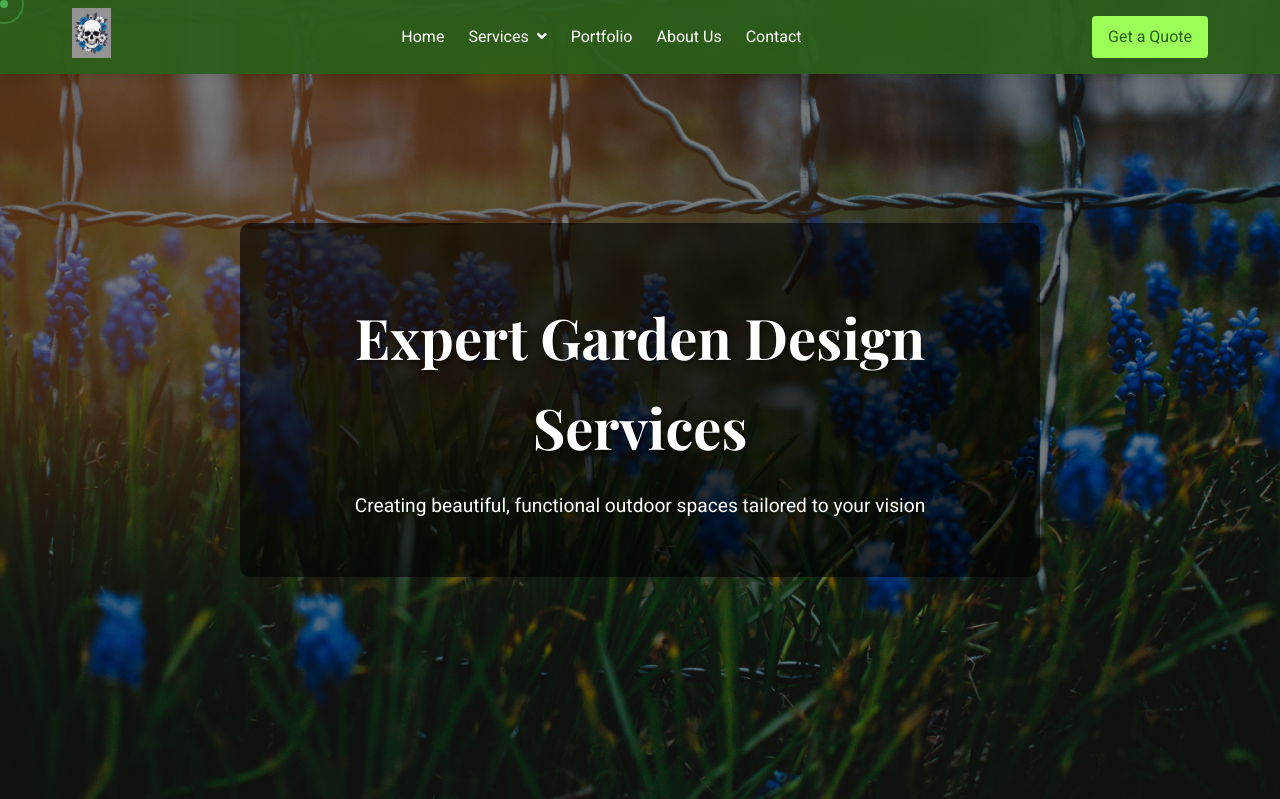
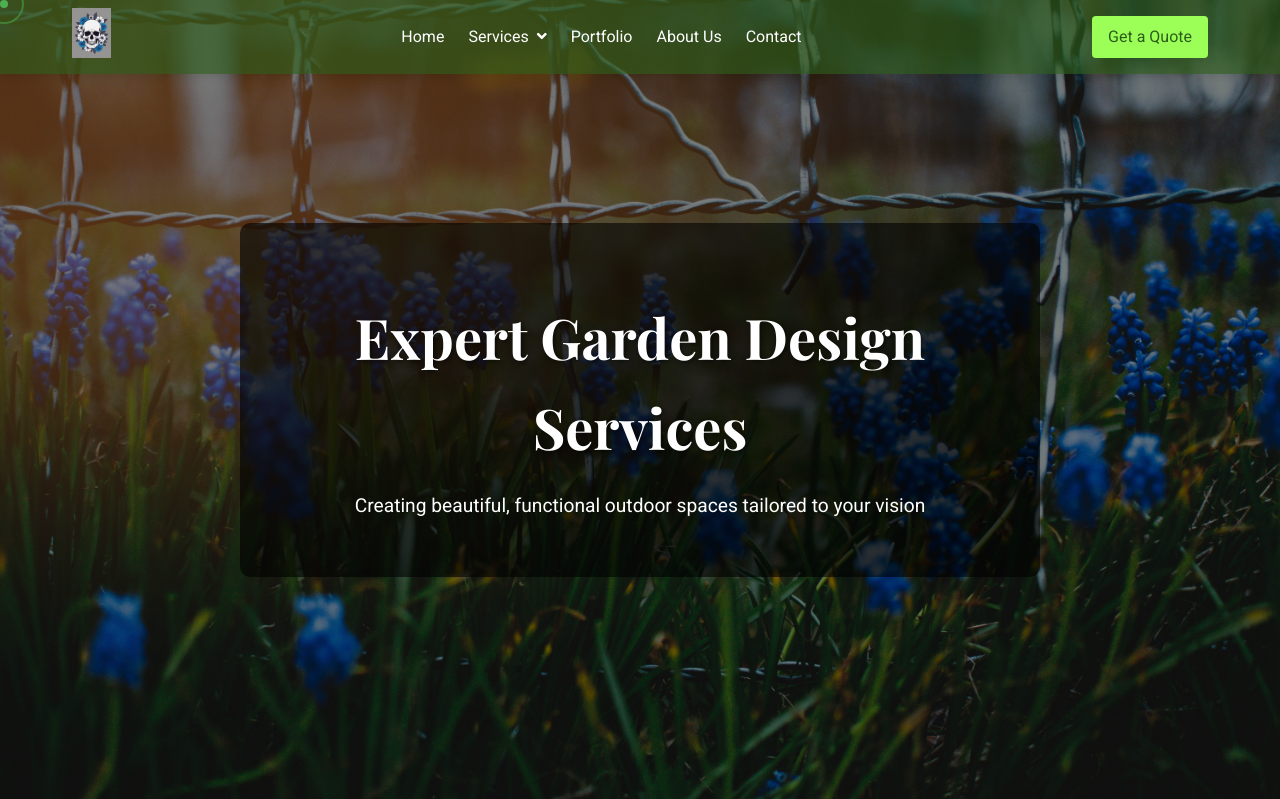
Before and after one commit to JohnathonCrowder/GreenThumbLandscaping, a Flask app: page /services/garden-design in a window 1280 px wide. Shown: the top 799 px of the page. Run offline with Flask 3, Linux system fonts and the light colour scheme.

Commit message:
makes nav bar transparent

```diff
--- a/app/static/css/style.css
+++ b/app/static/css/style.css
@@ -82,7 +82,7 @@ main > *:not(.hero):not(.services-header) {
 
 /* Navigation */
 nav {
-  background-color: rgba(44, 94, 26, 0.95); /* Dark green background */
+  background-color: rgba(44, 94, 26, 0.637); /* Dark green background */
   box-shadow: 0 2px 10px rgba(0, 0, 0, 0.1);
   padding: 0.5rem 0;
   position: fixed;
```
